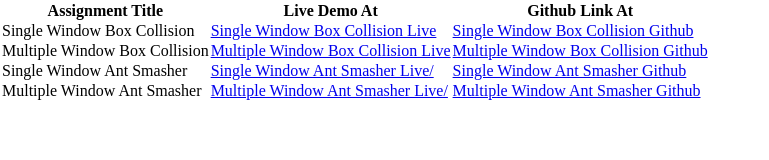
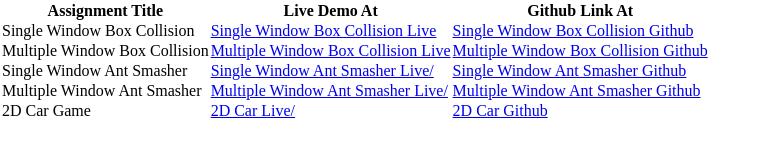
Before and after one commit to nikitashrestha/nikitashrestha.github.io, a plain HTML site: page index.html in a window 1280 px wide. Shown: the whole page, without its empty margins (0-769 px from the left). Drawn offline with Linux system fonts and the light colour scheme.

Commit message:
Assignment5 updated

```diff
--- a/index.html
+++ b/index.html
@@ -34,6 +34,11 @@
                     <td><a href="https://nikitashrestha.github.io/MultipleWindowAntSmasher/">Multiple Window Ant Smasher Live/</a></td>
                     <td><a href="https://github.com/nikitashrestha/MultipleWindowAntSmasher">Multiple Window Ant Smasher Github</a></td>
                 </tr>
+                <tr>
+                    <td>2D Car Game</td>
+                    <td><a href="https://nikitashrestha.github.io/Assignment5/">2D Car Live/</a></td>
+                    <td><a href="https://github.com/nikitashrestha/Assignment5">2D Car Github</a></td>
+                </tr>
 
             </table>
         </div>
```
